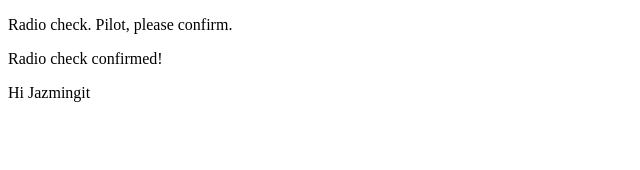
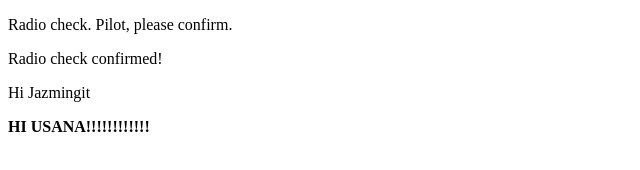
Before and after one commit to usanamaxwell/communication-log, a plain HTML site: page index.html in a window 1280 px wide. Shown: the whole page, without its empty margins (0-640 px from the left). Drawn offline with Linux system fonts and the light colour scheme.

Commit message:
hi usana message

```diff
--- a/index.html
+++ b/index.html
@@ -4,5 +4,6 @@
     <p>Radio check. Pilot, please confirm.</p>
     <p>Radio check confirmed!</p>
     <p>Hi Jazmingit</p>
+    <p><b>HI USANA!!!!!!!!!!!!</b></p>
   </body>
 </html>
```
